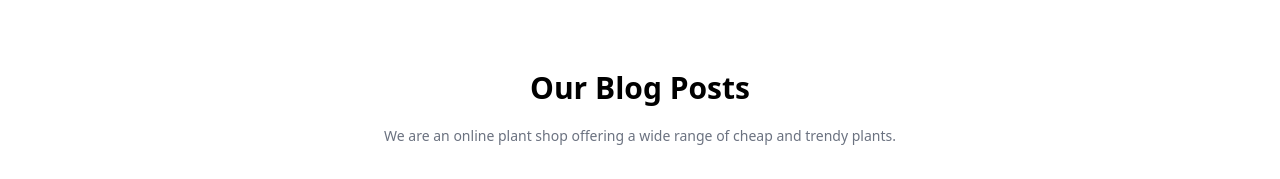
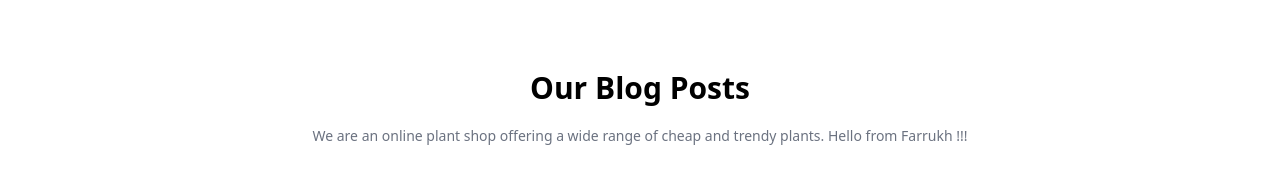
Before and after one commit to farrux2213/greenshop-original, a React (Vite) app: page / in a window 1280 px wide. Shown: the part 2400-2579 px from the top of the page. Built offline with nearby package versions, Linux system fonts and the light colour scheme.

Commit message:
created hello

```diff
--- a/src/App.jsx
+++ b/src/App.jsx
@@ -82,7 +82,7 @@ function App() {
         <h1 className="font-sans font-bold text-3xl">Our Blog Posts</h1>
         <p className="font-sans font-normal text-sm mt-[20px] text-gray-500">
           We are an online plant shop offering a wide range of cheap and trendy
-          plants.
+          plants. Hello from Farrukh !!!
         </p>
       </div>
       <Blog></Blog>
```
